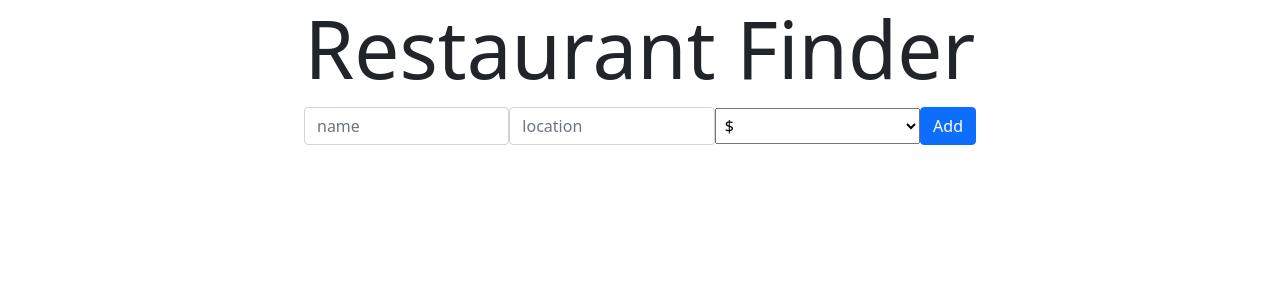
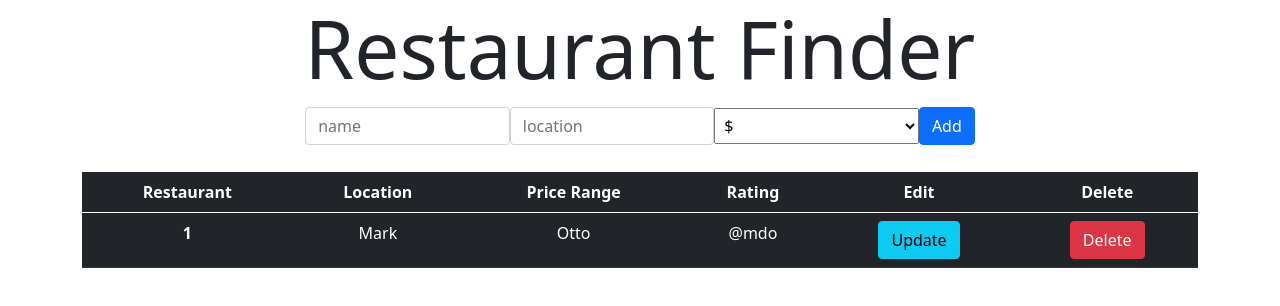
Before and after one commit to Rishu2000/psql-practice, a React (Create React App) app in the folder client/: page / in a window 1280 px wide. Shown: the top 306 px of the page. Built offline with nearby package versions, Linux system fonts and the light colour scheme.

Commit message:
Restaurants list added.

```diff
--- a/client/src/components/App.js
+++ b/client/src/components/App.js
@@ -7,7 +7,7 @@ import RestDetails from "./router/RestDetails"
 
 const App = () => {
   return (
-    <div className="App">
+    <div className="container">
       <Router>
         <Switch>
           <Route exact path="/" component={Home}/>
--- /dev/null
+++ b/client/src/components/homePage/RestaurantsList.js
@@ -0,0 +1,36 @@
+import React from 'react'
+
+const RestaurantsList = () => {
+    return (
+        <div className="list-group">
+            <table className="table table-hover table-dark">
+                <thead>
+                    <tr className="text-center">
+                        <th scope="col">Restaurant</th>
+                        <th scope="col">Location</th>
+                        <th scope="col">Price Range</th>
+                        <th scope="col">Rating</th>
+                        <th scope="col">Edit</th>
+                        <th scope="col">Delete</th>
+                    </tr>
+                </thead>
+                <tbody>
+                    <tr className="text-center">
+                    <th scope="row">1</th>
+                    <td>Mark</td>
+                    <td>Otto</td>
+                    <td>@mdo</td>
+                    <td>
+                        <div className="btn btn-info">Update</div>
+                    </td>
+                    <td>
+                        <div className="btn btn-danger">Delete</div>
+                    </td>
+                    </tr>
+                </tbody>
+            </table>
+        </div>
+    )
+}
+
+export default RestaurantsList
--- a/client/src/components/router/Home.js
+++ b/client/src/components/router/Home.js
@@ -1,12 +1,14 @@
 import React from 'react'
 import Header from "../homePage/Header";
 import AddRestaurants from '../homePage/AddRestaurants';
+import RestaurantsList from "../homePage/RestaurantsList";
 
 const Home = () => {
     return (
         <div>
           <Header/>
           <AddRestaurants/>
+          <RestaurantsList/>
         </div>
     )
 }
```
